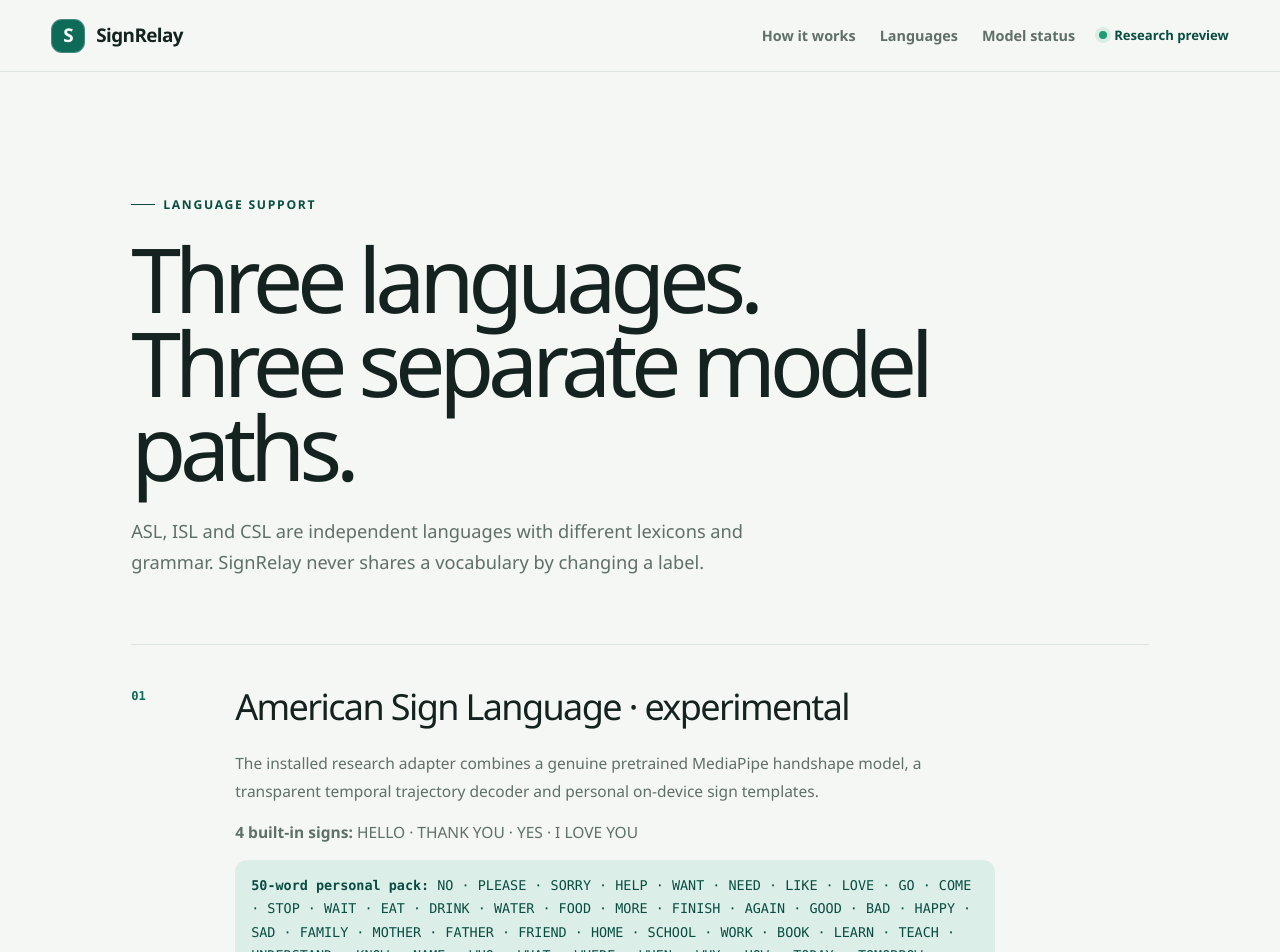
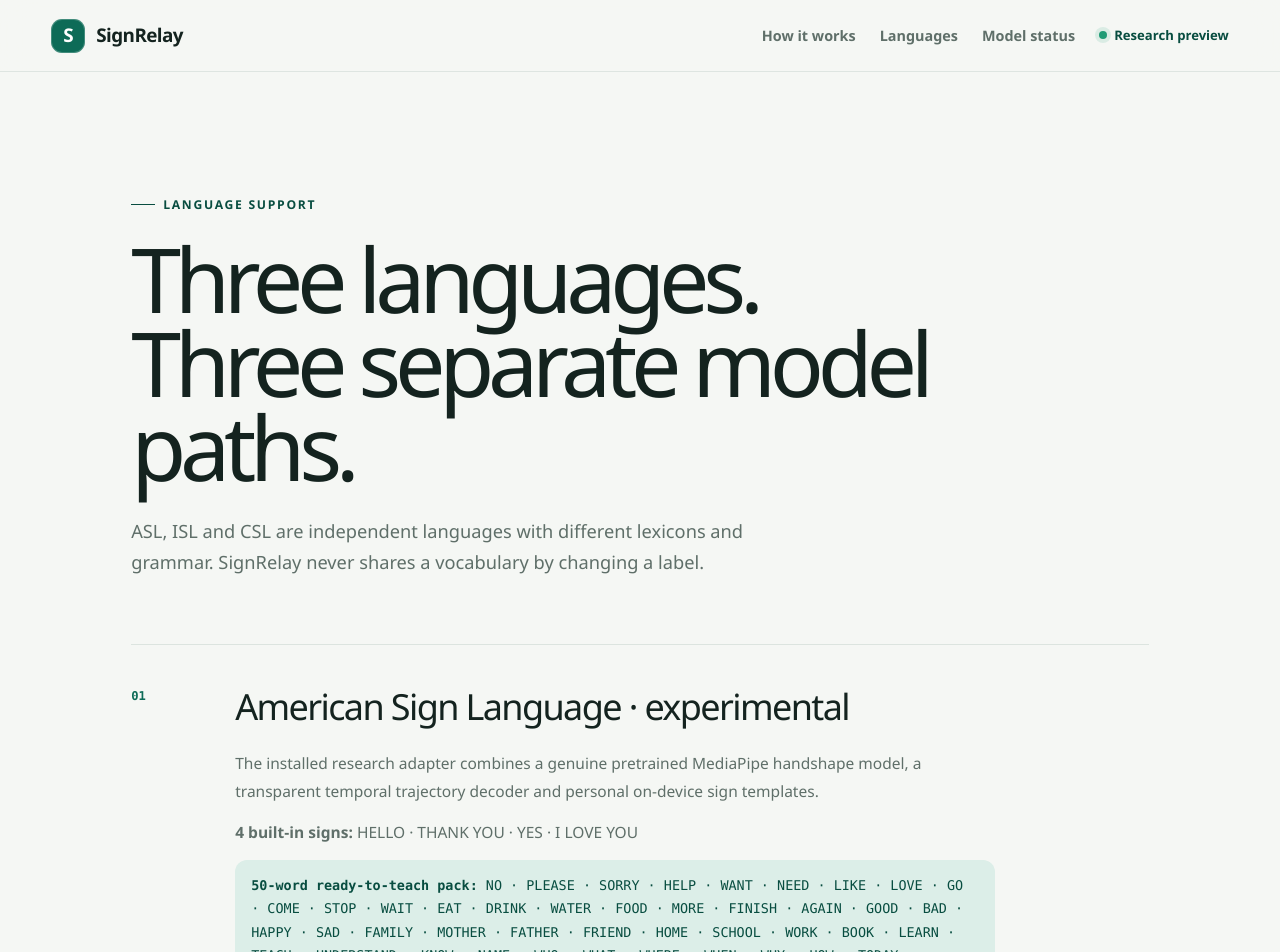
Before and after one commit to adamjamiesimson/SignRelay, a Next.js app: page /languages in a window 1280 px wide. Shown: the top 952 px of the page. Built offline with nearby package versions, Linux system fonts and the light colour scheme.

Commit message:
Add 100-word ASL teaching pack and custom sign learning

```diff
--- a/app/languages/page.tsx
+++ b/app/languages/page.tsx
@@ -6,7 +6,7 @@ export const metadata: Metadata = { title: "Supported languages", description: "
 
 export default function LanguagesPage() {
   return <InfoPage eyebrow="Language support" title="Three languages. Three separate model paths." intro="ASL, ISL and CSL are independent languages with different lexicons and grammar. SignRelay never shares a vocabulary by changing a label." sections={[
-    { title: "American Sign Language · experimental", body: <><p>The installed research adapter combines a genuine pretrained MediaPipe handshape model, a transparent temporal trajectory decoder and personal on-device sign templates.</p><p><strong>{ASL_BUILT_IN_VOCABULARY.length} built-in signs:</strong> {ASL_BUILT_IN_VOCABULARY.map((word) => word.gloss).join(" · ")}</p><p className="vocabulary-list"><strong>{ASL_PERSONAL_VOCABULARY.length}-word personal pack:</strong> {ASL_PERSONAL_VOCABULARY.map((word) => word.gloss).join(" · ")}</p><p>Personal words become recognizable only after the signer records examples on that device. This is a bounded research vocabulary, not unrestricted ASL translation.</p></> },
+    { title: "American Sign Language · experimental", body: <><p>The installed research adapter combines a genuine pretrained MediaPipe handshape model, a transparent temporal trajectory decoder and personal on-device sign templates.</p><p><strong>{ASL_BUILT_IN_VOCABULARY.length} built-in signs:</strong> {ASL_BUILT_IN_VOCABULARY.map((word) => word.gloss).join(" · ")}</p><p className="vocabulary-list"><strong>{ASL_PERSONAL_VOCABULARY.length}-word ready-to-teach pack:</strong> {ASL_PERSONAL_VOCABULARY.map((word) => word.gloss).join(" · ")}</p><p>Users can also type their own word or short phrase. Personal words become recognizable only after the signer records examples on that device. This is a bounded research vocabulary, not unrestricted ASL translation.</p></> },
     { title: "Indian Sign Language · model not installed", body: <><p>The adapter and training path are defined, but no trained checkpoint is bundled. INCLUDE is a candidate research dataset with 4,287 videos across 263 signs; its current access and use terms must be checked before training.</p><a href="https://dl.acm.org/doi/10.1145/3394171.3413528">Read the INCLUDE paper</a></> },
     { title: "Chinese Sign Language · model not installed", body: <><p>The adapter is separate and inactive. CSL-Daily is a candidate continuous translation dataset with gloss and spoken-language annotations; access terms must be checked before any training or redistribution.</p><a href="https://ustc-slr.github.io/datasets/2021_csl_daily/">Open the CSL-Daily project</a></> },
   ]} />;
```
